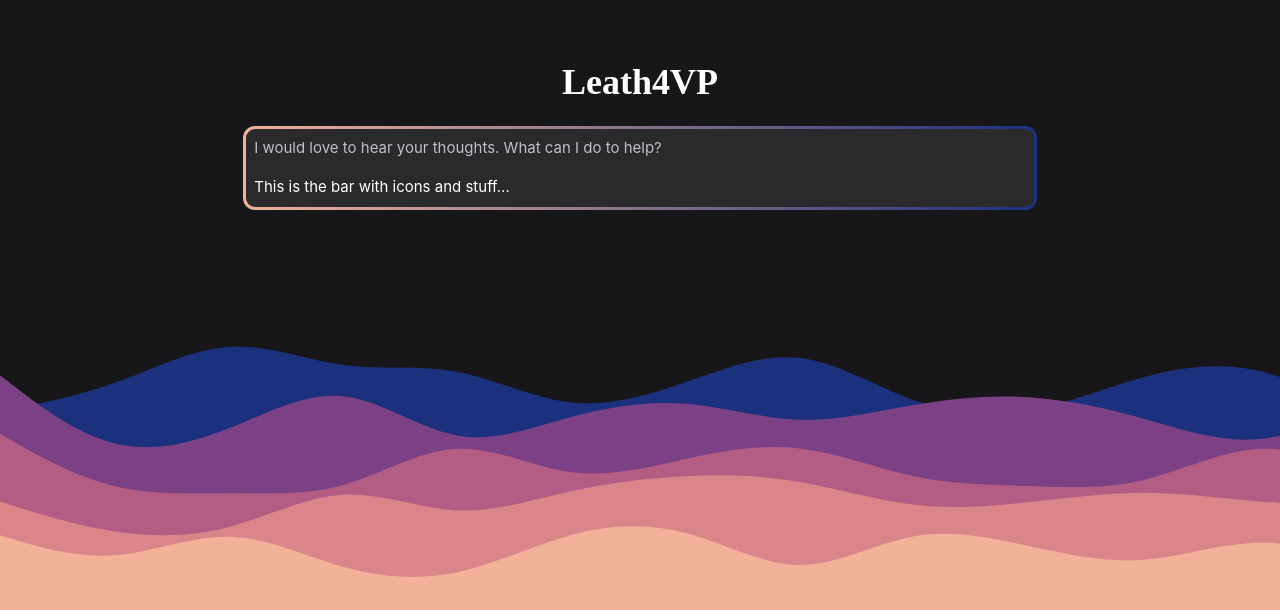
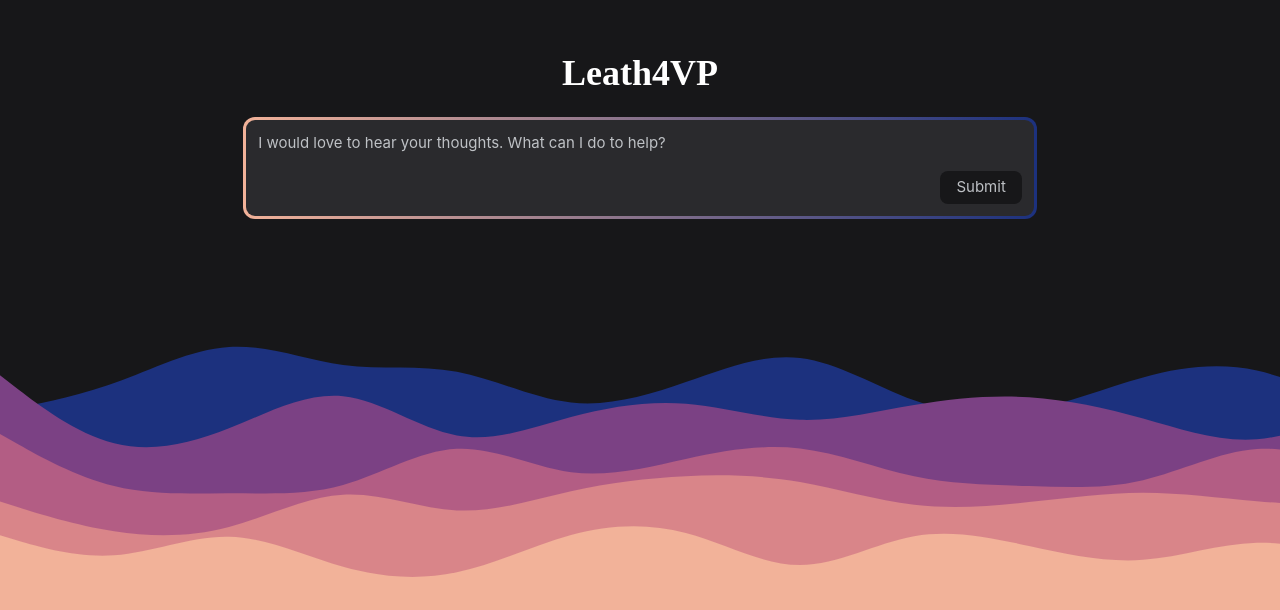
Before and after one commit to leathalman/vp-web, a Vue app: page / in a window 1280 px wide. Shown: the part 190-800 px from the top of the page. Built offline with nearby package versions, Linux system fonts and the light colour scheme.

Commit message:
Draft of UI done

```diff
--- a/src/App.vue
+++ b/src/App.vue
@@ -5,10 +5,9 @@ import Header from "@/components/Header.vue";
 
 <template>
   <Header class="mb-6"></Header>
+
   <div class="border-gradient">
-    <div class="bg-phind-gray-accent m-2">
-      <Input></Input>
-    </div>
+      <Input class="m-3"></Input>
   </div>
 </template>
 
--- a/src/components/Input.vue
+++ b/src/components/Input.vue
@@ -12,7 +12,9 @@ const { textarea, input } = useTextareaAutosize()
         v-model="input"
         placeholder="I would love to hear your thoughts. What can I do to help?"
     />
-    <div class="mt-4">This is the bar with icons and stuff...</div>
+    <div class="flex flex-row mt-4 place-self-end">
+      <button id="user_input" @click="console.log('hello')">Submit</button>
+    </div>
 
   </div>
 </template>
@@ -42,4 +44,11 @@ textarea::placeholder {
 textarea::-webkit-scrollbar {
   display: none;
 }
+
+button {
+  color: #BEC1C5;
+  background-color: #171719;
+  border-radius: 8px;
+  padding: 0.35rem 1rem;
+}
 </style>
--- a/tailwind.config.js
+++ b/tailwind.config.js
@@ -1,16 +1,16 @@
 /** @type {import('tailwindcss').Config} */
-export default {
+module.exports = {
   content: [
     './index.html',
-    './src/**/*.{vue,js,ts,jsx,tsx}'
+    './src/**/*.{vue,js,ts,jsx,tsx}',
   ],
   theme: {
     extend: {
       colors: {
-        "phind-gray": "#171719",
-        "royal-blue": "#1C317E",
-        "ga-peach": "#F2B299",
-        "phind-gray-accent": "#2A2A2D",
+        'phind-gray': '#171719',
+        'royal-blue': '#1C317E',
+        'ga-peach': '#F2B299',
+        'phind-gray-accent': '#2A2A2D',
       },
     },
   },
```
